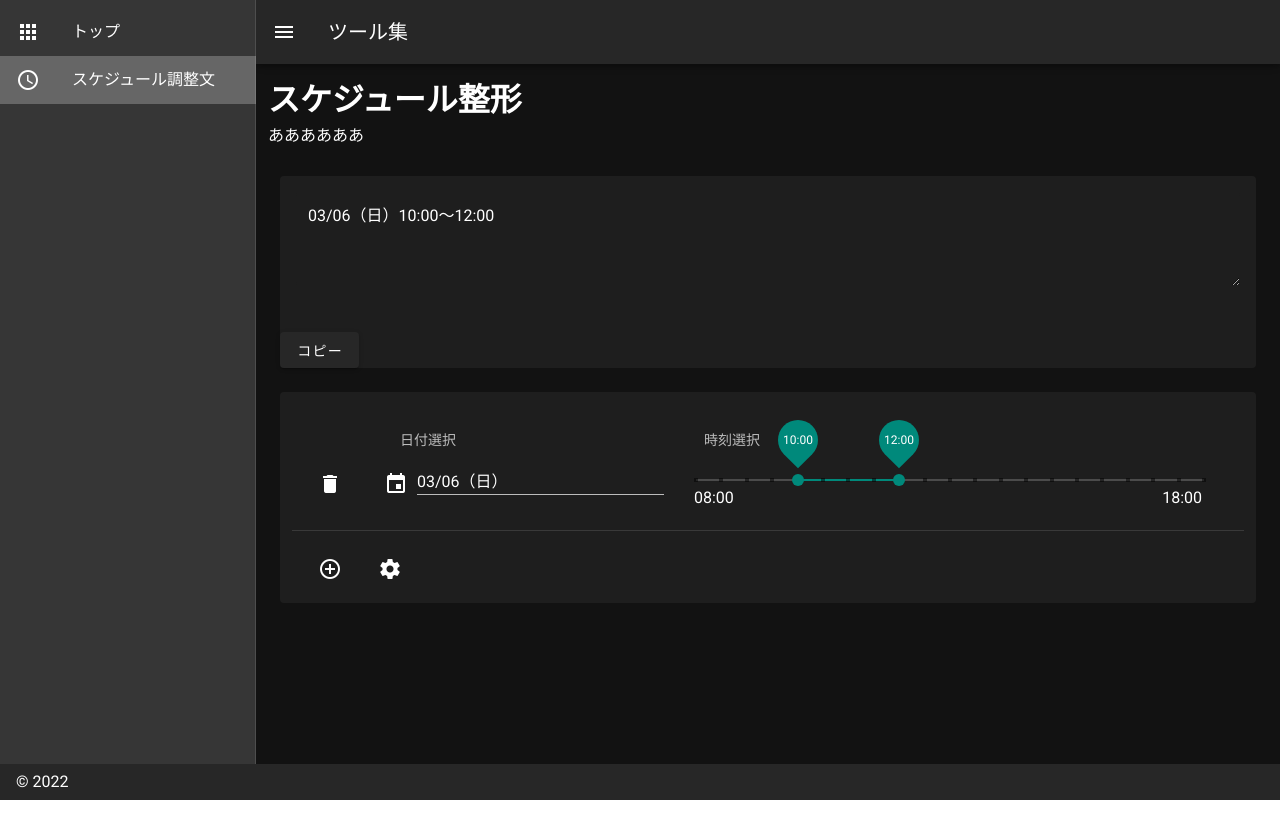
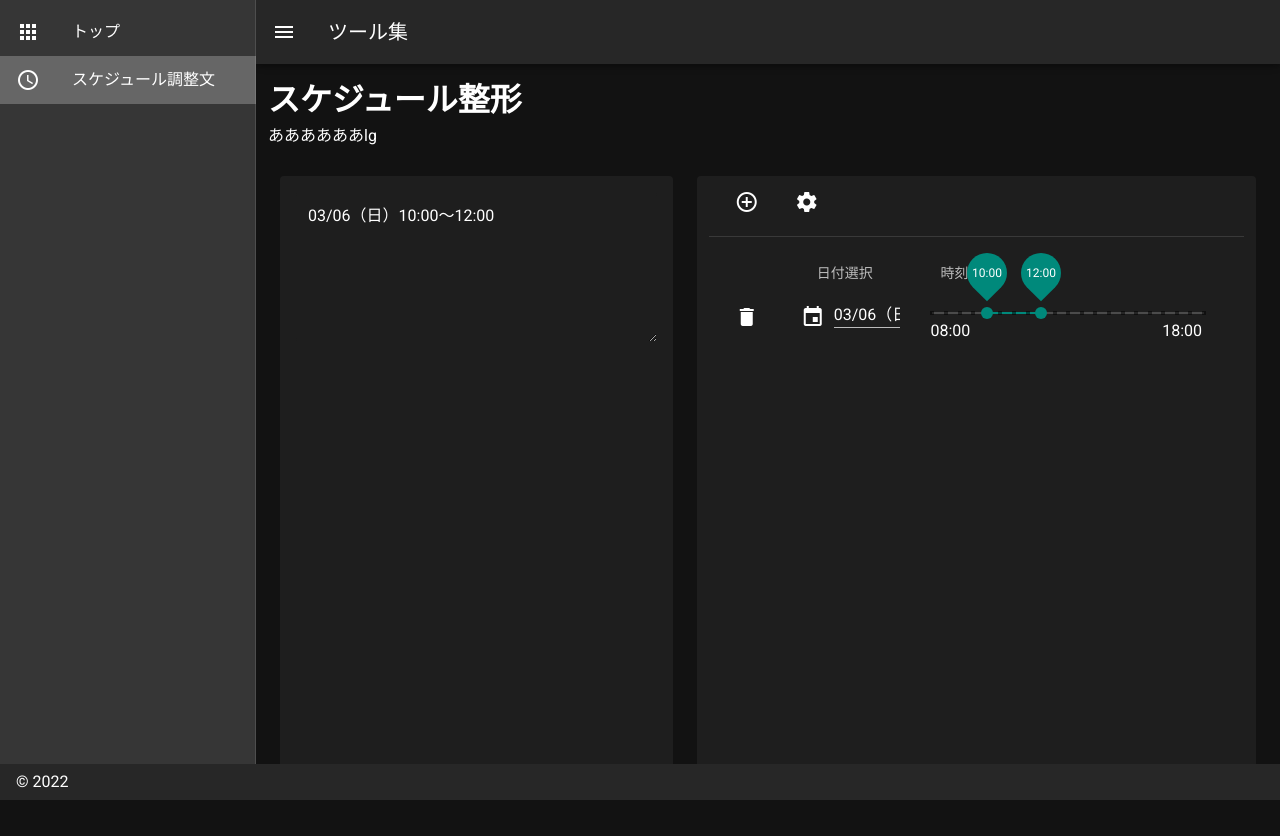
Before and after one commit to running1017/my-tools, a Nuxt app: page /schedule in a window 1280 px wide. Before the commit the page ends 800 px from the top, so only its background shows below. Built offline with nearby package versions, Linux system fonts and the light colour scheme.

Commit message:
レイアウト調整

```diff
--- a/components/ScheduleFormatter.vue
+++ b/components/ScheduleFormatter.vue
@@ -1,10 +1,9 @@
 <template>
   <div>
-    <v-card flat>
+    <v-card flat :height="height" class="overflow-y-auto">
       <v-card-text>
-        <v-textarea v-model="schedule" readonly solo rows="3" flat></v-textarea>
+        <v-textarea v-model="schedule" readonly solo flat height="100%"></v-textarea>
       </v-card-text>
-      <v-btn @click="copyToClipboard">コピー</v-btn>
     </v-card>
 
     <v-snackbar v-model="snackbar">
@@ -28,6 +27,10 @@ export default {
           id: null,
         },
       ],
+    },
+    height: {
+      type: String,
+      default: '',
     },
   },
   data: () => ({
--- a/components/TimeSelector.vue
+++ b/components/TimeSelector.vue
@@ -1,5 +1,5 @@
 <template>
-  <v-container class="px-8">
+  <v-container class="px-8 pb-1">
     <v-row align="end">
       <v-tooltip top>
         <template #activator="{ on, attrs }">
@@ -9,7 +9,7 @@
         </template>
         <span>削除</span>
       </v-tooltip>
-      <v-col align-self="start" cols="10" md="4">
+      <v-col align-self="start" cols="12" md="3">
         <v-subheader>日付選択</v-subheader>
         <v-menu
           ref="menu"
--- a/pages/schedule.vue
+++ b/pages/schedule.vue
@@ -4,31 +4,17 @@
       <h1>スケジュール整形</h1>
     </v-row>
     <v-row>
-      <p>ああああああ</p>
+      <p>ああああああ{{ $vuetify.breakpoint.name }}</p>
     </v-row>
     <v-row>
-      <v-col>
-        <ScheduleFormatter :values="values" />
+      <v-col cols="12" lg="5">
+        <ScheduleFormatter
+          :values="values"
+          :height="['lg', 'xl'].includes($vuetify.breakpoint.name) ? cardHeight : undefined"
+        />
       </v-col>
-    </v-row>
-    <v-row>
-      <v-col>
-        <v-card flat>
-          <v-container>
-            <v-row>
-              <v-col v-for="value in values" :key="value.id" cols="12">
-                <TimeSelector
-                  :value="values.find((el) => el.id == value.id)"
-                  :step-minutes="stepMinutes"
-                  :start-time="startTime"
-                  :end-time="endTime"
-                  @input="updateValue"
-                  @delete="deleteValue(value.id)"
-                />
-                <v-divider></v-divider>
-              </v-col>
-            </v-row>
-          </v-container>
+      <v-col cols="12" lg="7">
+        <v-card flat :height="cardHeight" class="overflow-y-auto">
           <v-card-actions>
             <v-btn icon class="ml-6 mb-2" @click="addValue">
               <v-icon>mdi-plus-circle-outline</v-icon>
@@ -39,7 +25,7 @@
                   <v-icon>mdi-cog</v-icon>
                 </v-btn>
               </template>
-              <v-card color="grey darken-2">
+              <v-card color="grey darken-2" style="height: 50vh">
                 <v-container>
                   <v-row>
                     <v-col>
@@ -77,6 +63,21 @@
               </v-card>
             </v-dialog>
           </v-card-actions>
+          <v-container fluid>
+            <v-row>
+              <v-col v-for="value in values" :key="value.id" cols="12" class="py-0">
+                <v-divider></v-divider>
+                <TimeSelector
+                  :value="values.find((el) => el.id == value.id)"
+                  :step-minutes="stepMinutes"
+                  :start-time="startTime"
+                  :end-time="endTime"
+                  @input="updateValue"
+                  @delete="deleteValue(value.id)"
+                />
+              </v-col>
+            </v-row>
+          </v-container>
         </v-card>
       </v-col>
     </v-row>
@@ -117,6 +118,25 @@ export default {
   head: () => ({
     title: 'スケジュール調整文',
   }),
+  computed: {
+    cardHeight() {
+      // 画面サイズに合わせて高さを変更する
+      switch (this.$vuetify.breakpoint.name) {
+        case 'xs':
+          return '300px'
+        case 'sm':
+          return '400px'
+        case 'md':
+          return '500px'
+        case 'lg':
+          return '600px'
+        case 'xl':
+          return '700px'
+        default:
+          return undefined
+      }
+    },
+  },
   methods: {
     addValue() {
       // idはユニークかつ単調増加
@@ -127,9 +147,9 @@ export default {
               timeRange: [0, 10],
               id: -1,
             }
-          : { ...this.values[this.values.length - 1] }
+          : { ...this.values[0] }
       newValue.id += 1
-      this.values.push(newValue)
+      this.values.unshift(newValue)
     },
     deleteValue(id) {
       const deleteIndex = this.values.findIndex((el) => el.id === id)
@@ -142,3 +162,17 @@ export default {
   },
 }
 </script>
+
+<style scoped>
+::-webkit-scrollbar {
+  width: 10px;
+}
+::-webkit-scrollbar-track {
+  background: #1e1e1e;
+  border-radius: 5px;
+}
+::-webkit-scrollbar-thumb {
+  background: #6a6a6a;
+  border-radius: 5px;
+}
+</style>
```
